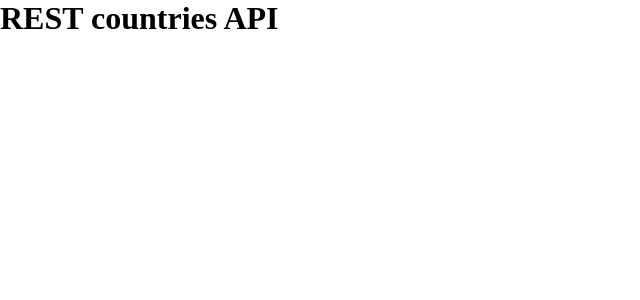
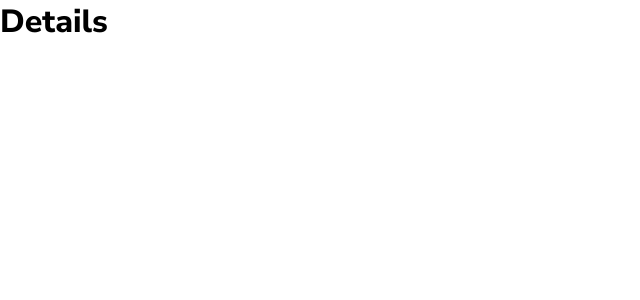
Before and after one commit to DanielMafra/rest-countries-api-with-color-theme-switcher, a React (Create React App) app: page /details in a window 1280 px wide. Shown: the top 300 px of the page, without its empty margins (0-640 px from the left). Built offline with nearby package versions, Linux system fonts and the light colour scheme; the HTML template or start-up script is replaced by a standard one.

Commit message:
Configure root colors and routes

```diff
--- a/src/App.css
+++ b/src/App.css
@@ -1,7 +1,19 @@
+@import url('https://fonts.googleapis.com/css2?family=Nunito+Sans:wght@300;600;800&display=swap');
+
+:root {
+  --dark-blue-dm: hsl(209, 23%, 22%);
+  --very-dark-blue-dm: hsl(207, 26%, 17%);
+  --very-dark-blue-lm: hsl(200, 15%, 8%);
+  --dark-gray-lm: hsl(0, 0%, 52%);
+  --very-light-gray-lm: hsl(0, 0%, 98%);
+  --white: hsl(0, 0%, 100%);
+}
+
 * {
   margin: 0;
   padding: 0;
   box-sizing: border-box;
+  font-family: 'Nunito Sans', sans-serif;
 }
 
 img {
--- a/src/App.js
+++ b/src/App.js
@@ -1,8 +1,9 @@
 import React from 'react';
 import './App.css';
 import { BrowserRouter, Routes, Route } from 'react-router-dom';
+import { GlobalStorage } from './Contexts/GlobalContext';
 import Home from './Components/Home';
-import { GlobalStorage } from './Contexts/GlobalContext';
+import Details from './Components/Details/index';
 
 function App() {
   return (
@@ -11,6 +12,7 @@
         <Routes>
           <Route path="/*" element={<Home />} />
           <Route path="rest-countries-api-with-color-theme-switcher" element={<Home />} /* this route is only for use on GitHub Pages */ />
+          <Route path="/details" element={<Details />} />
         </Routes>
       </GlobalStorage>
     </BrowserRouter>
--- /dev/null
+++ b/src/Components/Details/index.js
@@ -0,0 +1,9 @@
+import React from 'react';
+
+const Details = () => {
+  return (
+    <h1>Details</h1>
+  )
+}
+
+export default Details;
```
Also changed, not shown: src/Components/Details/details.module.css (added).
